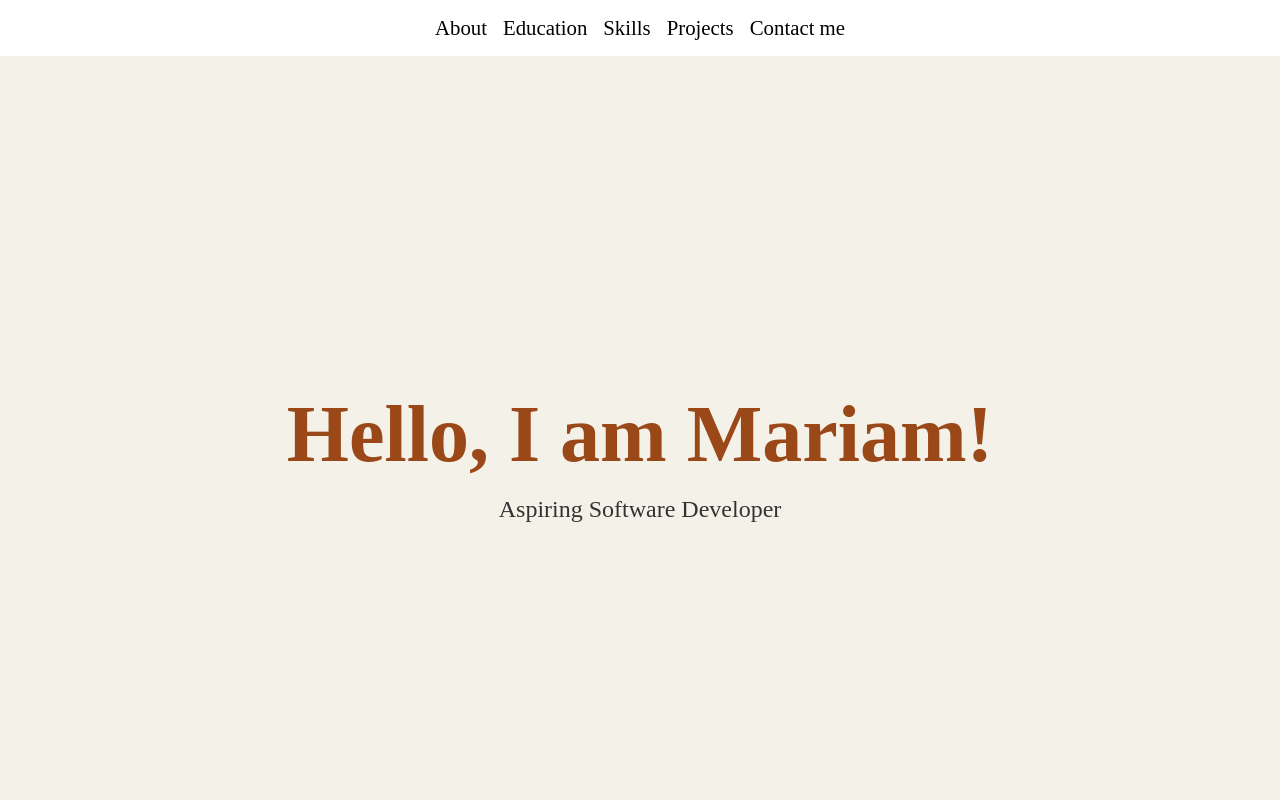
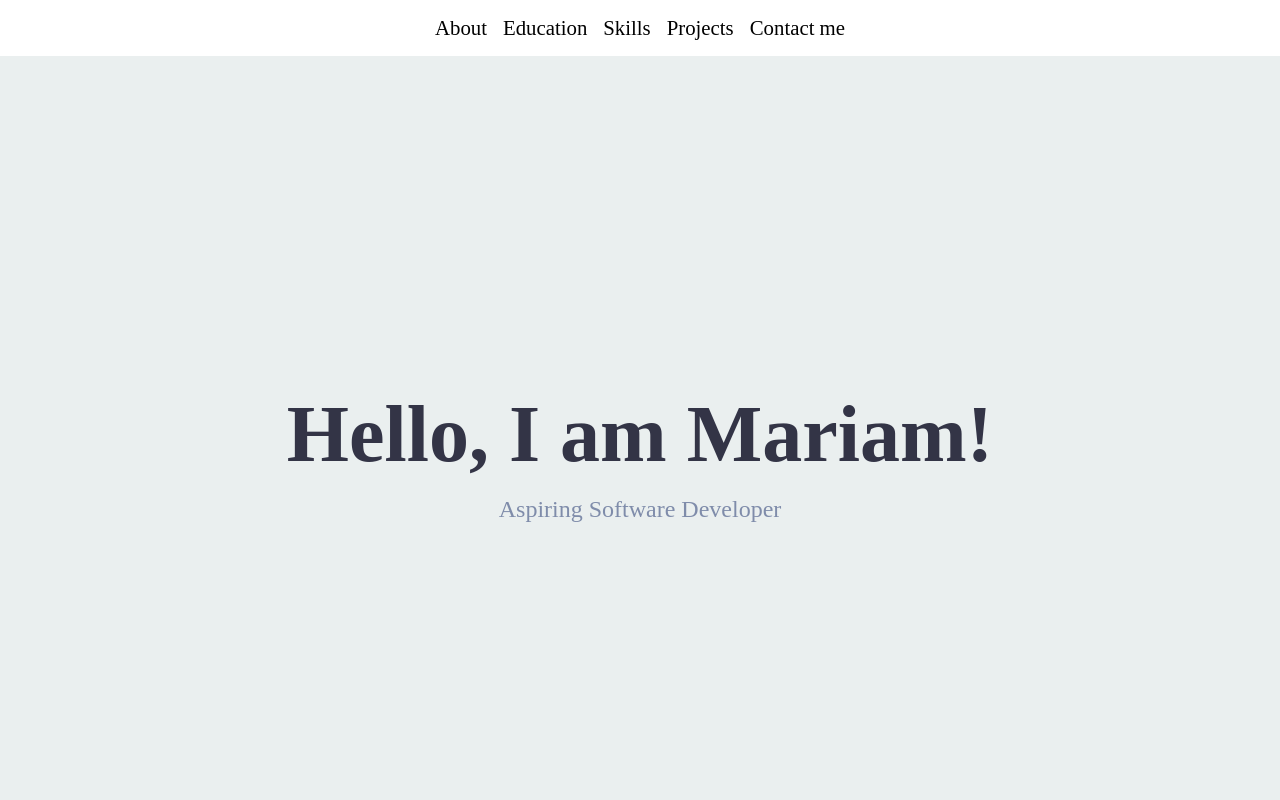
Before and after one commit to mariam464/portfolio, a plain HTML site: page index.html in a window 1280 px wide. Shown: the top 800 px of the page. Drawn offline with Linux system fonts and the light colour scheme.

Commit message:
Update styles.css

```diff
--- a/styles.css
+++ b/styles.css
@@ -37,17 +37,17 @@ nav a:hover{
     align-items: center;
     justify-content: center;
     height: 100vh;
-    background-color: #f4f1e8;
+    background-color: #EAEFEF;
 
 }
 .intro-container h1 {
     font-size: 5rem;
-    color: #9b4819;
+    color: #333446;
     margin-bottom: 1rem;
 }
 .intro-container p {
     font-size: 1.5rem;
-    color: #333;
+    color: #7F8CAA;
 
 }
 @media (max-width: 600px){
```
